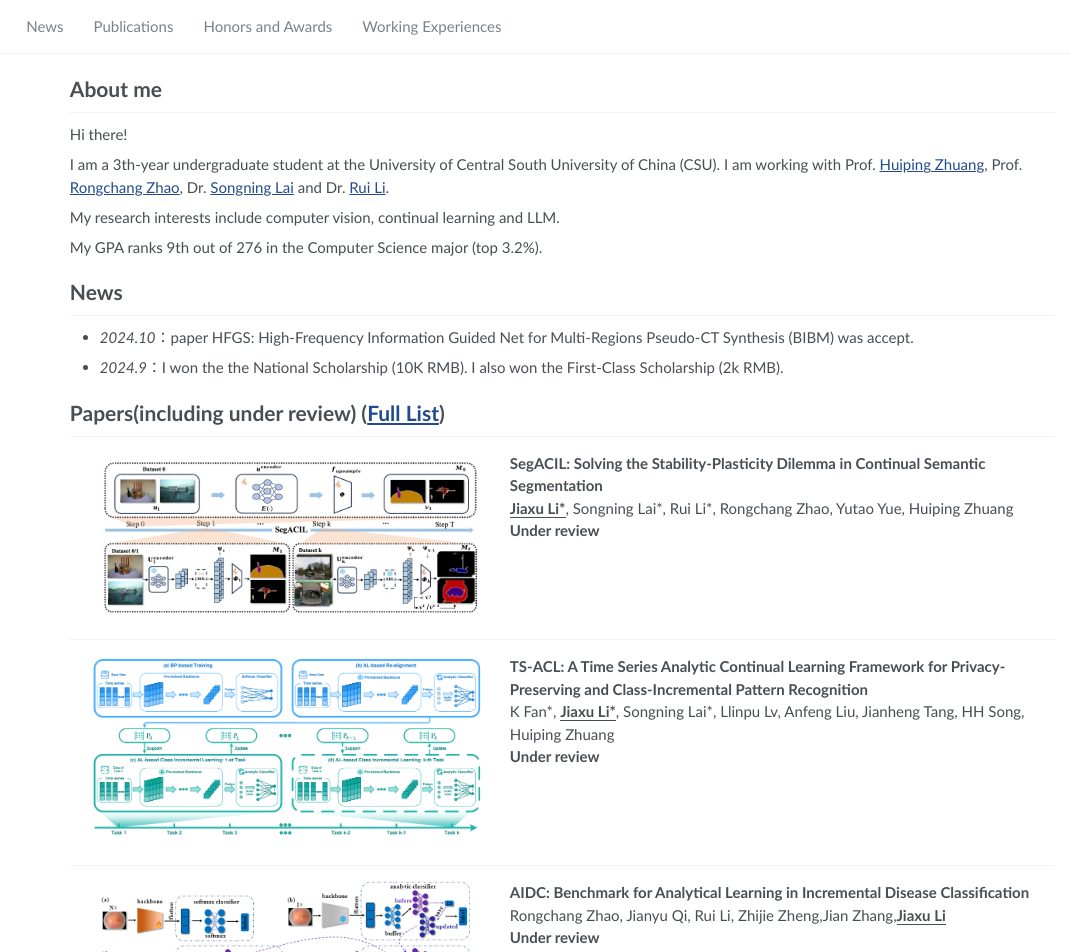
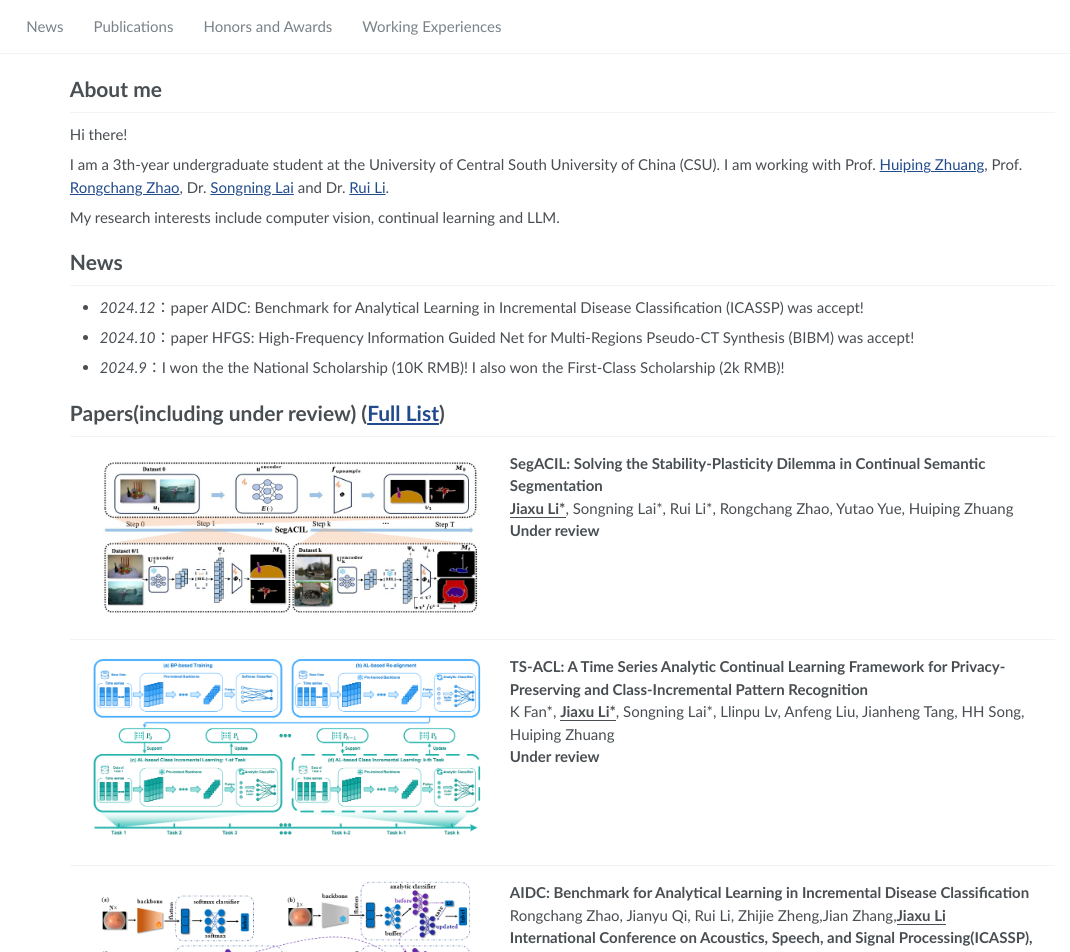
Before and after one commit to LIJIAXU137/LIJIAXU137.github.io, a plain HTML site: page index.html in a window 1280 px wide. Shown: the top 952 px of the page, 210-1280 px from the left. Drawn offline with nearby package versions, Linux system fonts and the light colour scheme; some packages are replaced by stand-ins of ours; no server answers.

Commit message:
AIDC接收

```diff
--- a/index.html
+++ b/index.html
@@ -101,11 +101,12 @@
             <p>Hi there!</p>
             <p>I am a 3th-year undergraduate student at the University of Central South University of China (CSU). I am working with Prof. <a href="https://scholar.google.com.hk/citations?user=vCXxuLkAAAAJ&hl=zh-CN&oi=ao">Huiping Zhuang</a>, Prof. <a href="https://scholar.google.com.hk/citations?user=CFDPG7sAAAAJ&hl=zh-CN&oi=ao">Rongchang Zhao</a>,  Dr. <a href="https://scholar.google.com.hk/citations?user=gRXN-rMAAAAJ&hl=zh-CN&oi=ao">Songning Lai</a> and Dr. <a href="https://rui-li023.github.io/">Rui Li</a>.</p>
             <p>My research interests include computer vision,  continual learning and LLM.</p>
-            <p>My GPA ranks 9th out of 276 in the Computer Science  major (top 3.2%).</p>
+            <!-- <p>My GPA ranks 9th out of 276 in the Computer Science  major (top 3.2%).</p> -->
             <h1 id="news">News</h1>
             <ul>
-              <li><em>2024.10</em>：paper HFGS: High-Frequency Information Guided Net for Multi-Regions Pseudo-CT Synthesis (BIBM) was accept.</li>
-              <li><em>2024.9</em>：I won the the National Scholarship (10K RMB). I also won the First-Class Scholarship (2k RMB).</li>
+              <li><em>2024.12</em>：paper AIDC: Benchmark for Analytical Learning in Incremental Disease Classification (ICASSP) was accept!</li>
+              <li><em>2024.10</em>：paper HFGS: High-Frequency Information Guided Net for Multi-Regions Pseudo-CT Synthesis (BIBM) was accept!</li>
+              <li><em>2024.9</em>：I won the the National Scholarship (10K RMB)! I also won the First-Class Scholarship (2k RMB)!</li>
             </ul>
             <h1 id="publications-full-list">Papers(including under review) (<a href="https://scholar.google.com.hk/citations?hl=zh-CN&user=arRND8sAAAAJ">Full List</a>)</h1>
             <dl>
@@ -130,8 +131,8 @@
               <dt><img align="left" width="400" hspace="20" wspace="10" src="../images/T2VHE.png" /></dt>
               <dd><strong>AIDC: Benchmark for Analytical Learning in Incremental Disease Classification</strong></dd>
               <dd>Rongchang Zhao, Jianyu Qi, Rui Li, Zhijie Zheng,Jian Zhang,<strong><u>Jiaxu Li</u></strong></dd>
-              <!-- <dd><strong> International Conference on Acoustics, Speech, and Signal Processing(ICASSP), 2025. </strong></dd> -->
-              <dd><strong>Under review</strong></dd>
+              <dd><strong> International Conference on Acoustics, Speech, and Signal Processing(ICASSP), 2025. </strong></dd>
+              <!-- <dd><strong>Under review</strong></dd> -->
             </dl>
             <p><br /><br /><br /></p>
             <hr />
```
